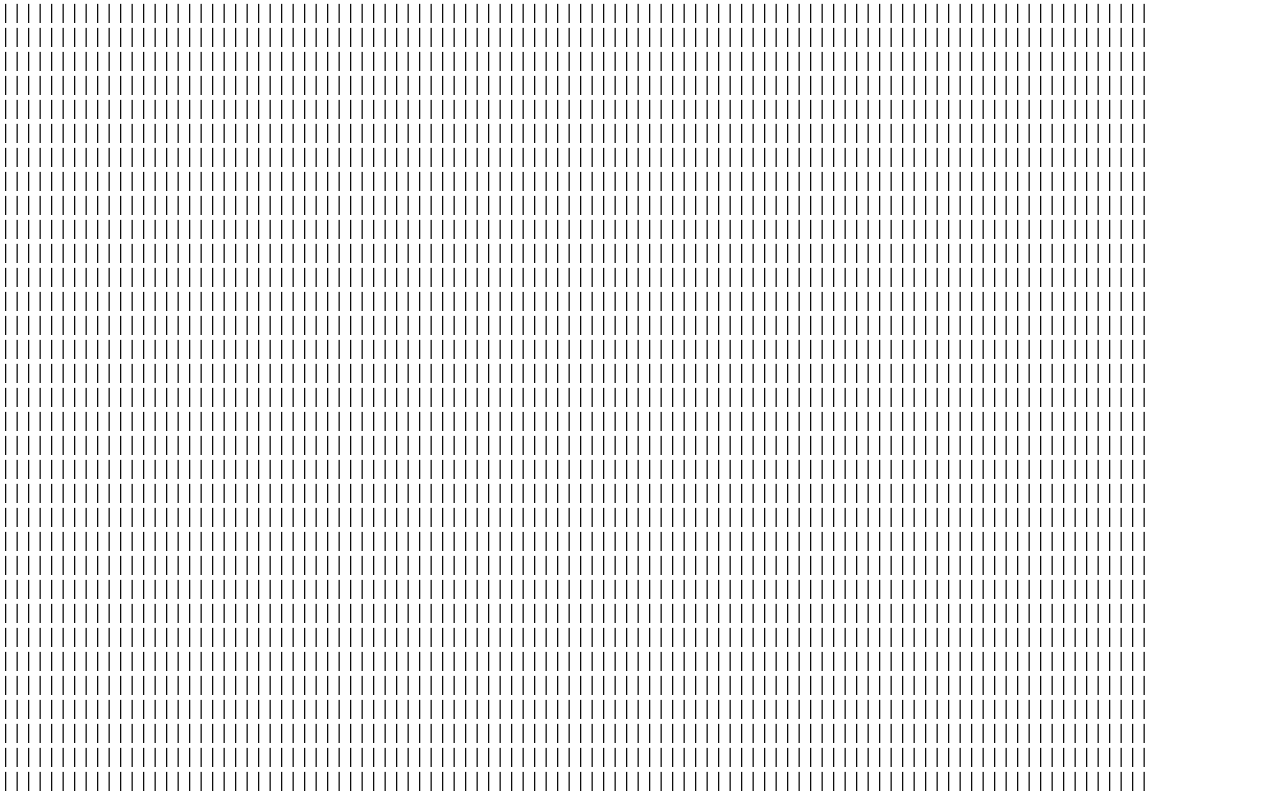
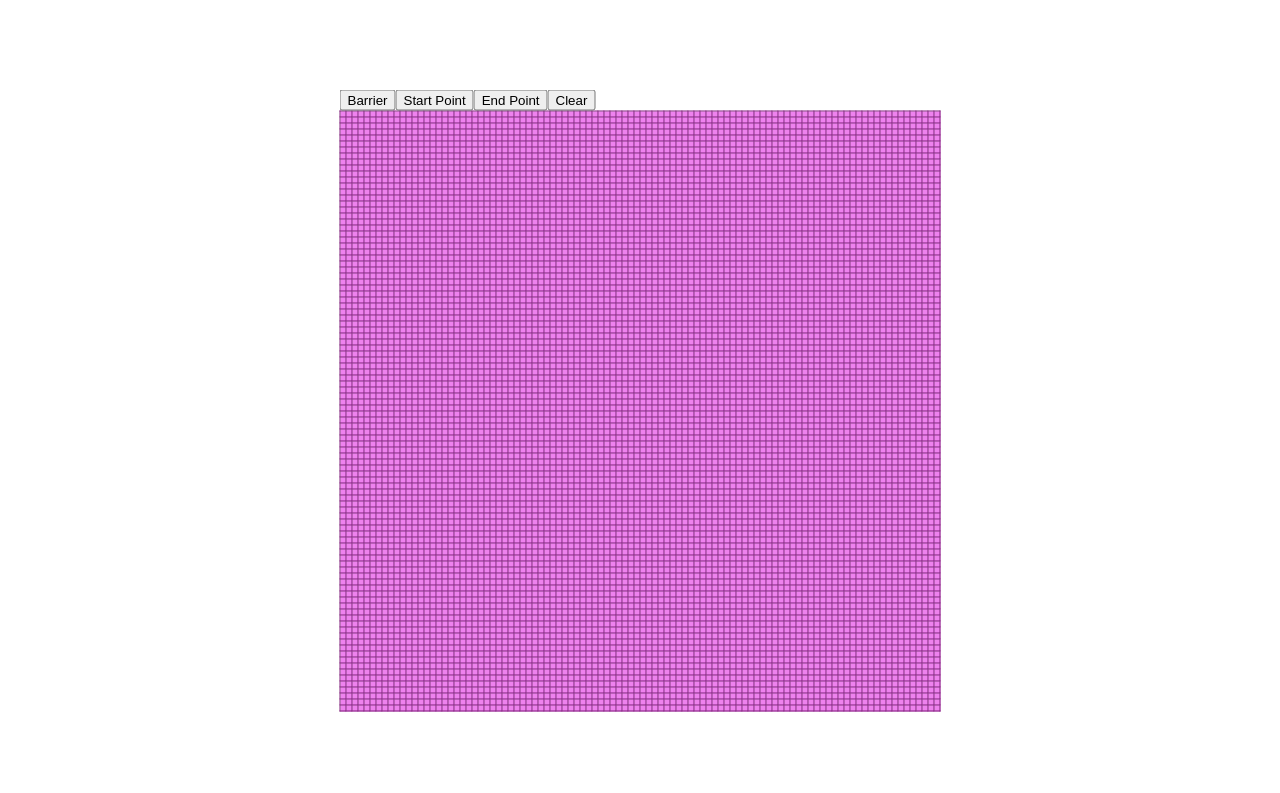
Before and after one commit to qadeersan/A-Star-Pathfinding-Visualizer, a React (Create React App) app in the folder frontend/: page / in a window 1280 px wide. Shown: the top 793 px of the page. Built offline with nearby package versions, Linux system fonts and the light colour scheme.

Commit message:
centered and coloured grid

```diff
--- a/frontend/src/astar-grid-fe/astar-grid.css
+++ b/frontend/src/astar-grid-fe/astar-grid.css
@@ -1,8 +1,18 @@
 table {
-    width: 90%;
-    height: 90%;
-  }
-  td {
-    width: 1%;
-    height: 1%;
-  }
+  border-collapse: collapse;
+}
+
+.grid-container {
+  position: absolute;
+  top: 50%;
+  left: 50%;
+  transform: translate(-50%, -50%);
+  transition: width 2s ease-out, height 2s ease-out;
+}
+
+.grid-element {
+
+  box-sizing: border-box;
+  border: .3px solid rgb(128, 32, 125);
+  transition: width 2s ease-in-out, height 2s ease-in-out;
+}
--- a/frontend/src/astar-grid-fe/astar-grid.js
+++ b/frontend/src/astar-grid-fe/astar-grid.js
@@ -2,19 +2,19 @@
 import './astar-grid.css'
 
 const GridInterface = () => {
-    const [grid, setGrid] = useState(Array(100).fill().map(() => Array(100).fill('|')));
+    const [grid, setGrid] = useState(Array(100).fill().map(() => Array(100).fill('violet')));
     const [isMouseDown, setIsMouseDown] = useState(false);
-    const [elementSize, setElementSize] = useState(10);
+    const [elementWidth, setElementWidth] = useState(3);
+    const [currentState, setCurrentState] = useState("barrier"); //new state variable to keep track of the current state
 
     useEffect(() => {
         const handleResize = () => {
-            const width = window.innerWidth;
-            const height = window.innerHeight;
-            setElementSize(Math.min(width / 100, height / 100));
+            setElementWidth(Math.floor(window.innerHeight / 120));
         };
         handleResize();
-        window.addEventListener('resize', handleResize);
-        return () => window.removeEventListener('resize', handleResize);
+        window.addEventListener("resize", handleResize);
+        setTimeout(handleResize, 50);
+        return () => window.removeEventListener("resize", handleResize);
     }, []);
 
     const handleMouseDown = (i, j) => {
@@ -28,29 +28,59 @@
 
     const handleClick = (i, j) => {
         if (!isMouseDown) return;
-        const newGrid = [...grid];
-        newGrid[i][j] = newGrid[i][j] === '|' ? '1' : '|';
+        let newColor;
+        switch (currentState) {
+            case "barrier":
+                newColor = "black";
+                break;
+            case "start":
+                newColor = "green";
+                break;
+            case "end":
+                newColor = "red";
+                break;
+            default:
+                newColor = "violet";
+        }
+
+        let newGrid = [...grid];
+
+        if (currentState === "clear") {
+            newGrid = [grid]
+            setGrid(newGrid)
+        } else {
+            newGrid[i][j] = newColor;
             setGrid(newGrid);
+        }
+    }
+
+    const handleStateChange = (newState) => {
+        setCurrentState(newState);
     }
 
     return (
-        <div>
+        <span className='grid-component'>
+        <div className="grid-container">
+            <button onClick={() => handleStateChange("barrier")}>Barrier</button>
+            <button onClick={() => handleStateChange("start")}>Start Point</button>
+            <button onClick={() => handleStateChange("end")}>End Point</button>
+            <button onClick={() => handleStateChange("clear")}>Clear</button>
             <table>
                 <tbody>
                 {grid.map((row, i) => (
                     <tr key={i}>
                         {row.map((col, j) => (
                             <td key={j}
+                            className="grid-element"
                             style={{
-                                    width: elementSize + 'px',
-                                    height: elementSize + 'px',
+                                width: elementWidth,
+                                height: elementWidth,
                                 backgroundColor: grid[i][j]
                                 }}
                                 onMouseDown={() => handleMouseDown(i, j)}
                                 onMouseUp={handleMouseUp}
                                 onMouseEnter={() => handleClick(i, j)}
                                 >
-                                {grid[i][j]}
                                 </td>
                             ))}
                         </tr>
@@ -58,8 +88,8 @@
                     </tbody>
                 </table>
             </div>
+            </span>
         );
-
     }
 
     export default GridInterface;
```
Lines whose indentation alone changed are shown as unchanged.
